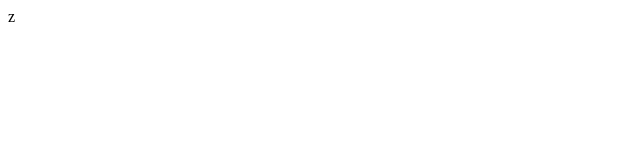
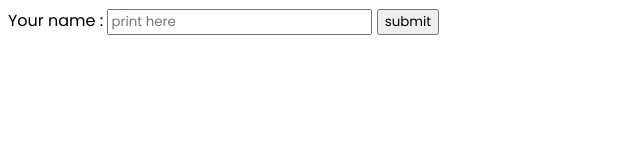
Before and after one commit to azizkhlify/mini_proj2, a plain HTML site: page index.html in a window 1280 px wide. Shown: the whole page, without its empty margins (0-640 px from the left). Drawn offline with Linux system fonts and the light colour scheme.

Commit message:
Update index.html

```diff
--- a/index.html
+++ b/index.html
@@ -1 +1,18 @@
-z
+<!DOCTYPE html>
+<html lang="en">
+<head>
+    <meta charset="UTF-8">
+    <meta http-equiv="X-UA-Compatible" content="IE=edge">
+    <meta name="viewport" content="width=device-width, initial-scale=1.0">
+    <link rel="stylesheet" href="aug.css">
+    <title>Document</title>
+
+
+</head>
+<body>
+    <label id="text">Your name :</label>
+    <input type="text" id="here" placeholder="print here" >
+    <button id="po9"> submit</button>
+    <br><h1 id="hach"></h1><script src="aug.js"></script>
+</body>
+</html>
```
